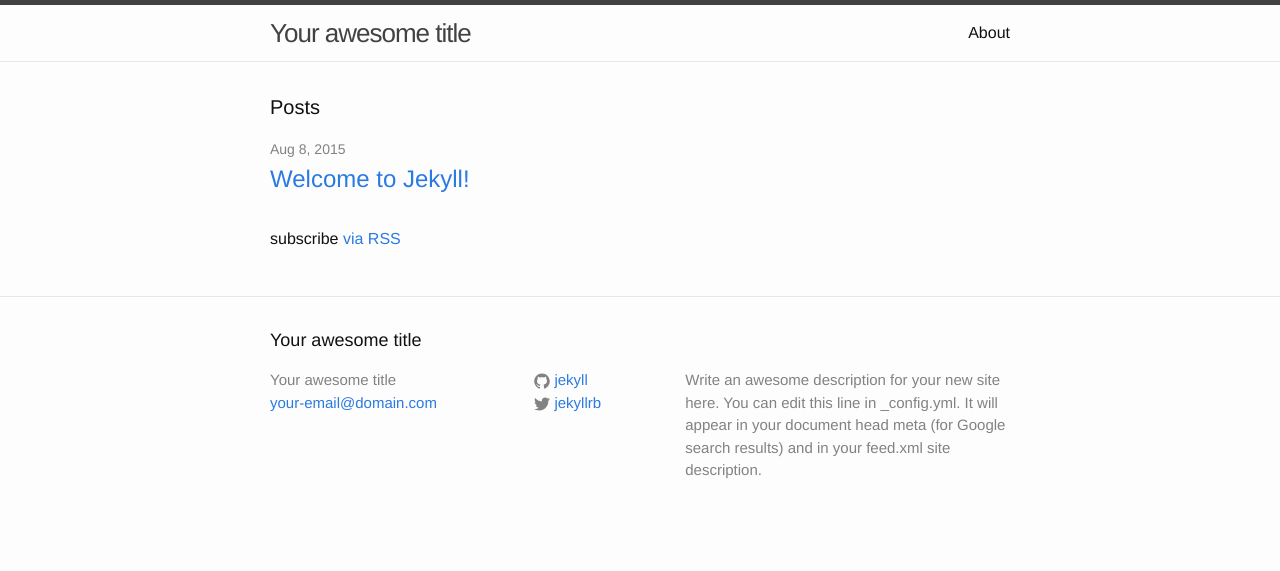
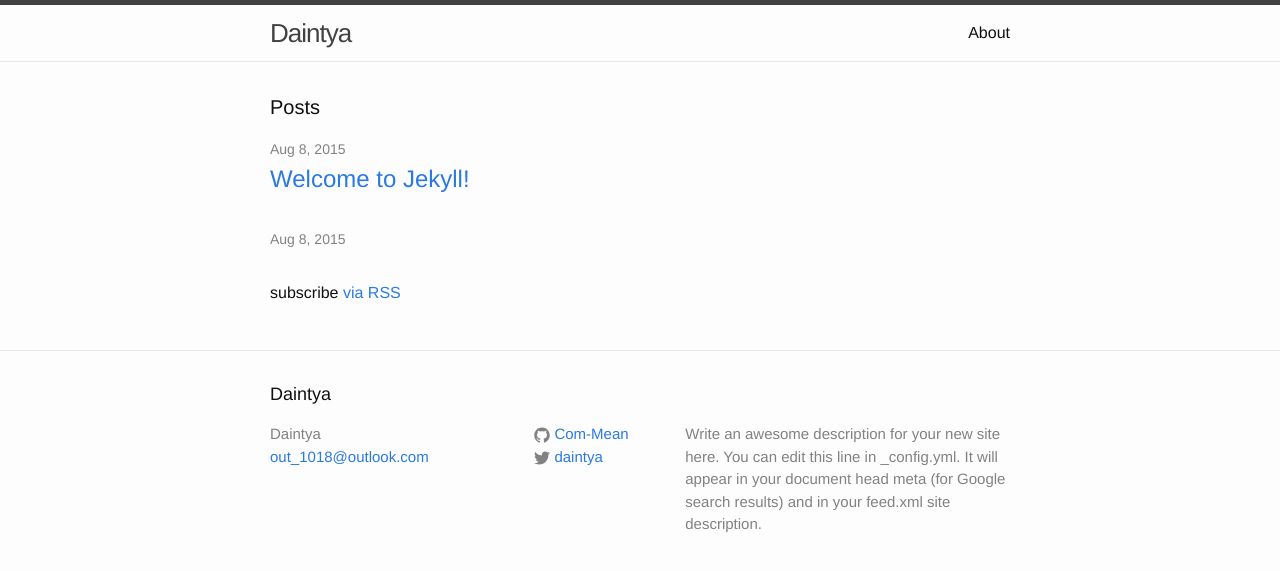
Before and after one commit to Com-Mean/daintya, a Jekyll site: the page built from index.html, in a window 1280 px wide. Shown: the top 571 px of the page. Built offline with Jekyll 4.4.1, drawn with Linux system fonts in a browser that asks for light colours.

```diff
--- a/_config.yml
+++ b/_config.yml
@@ -1,14 +1,14 @@
 # Site settings
-title: Your awesome title
-email: your-email@domain.com
+title: Daintya
+email: out_1018@outlook.com
 description: > # this means to ignore newlines until "baseurl:"
   Write an awesome description for your new site here. You can edit this
   line in _config.yml. It will appear in your document head meta (for
   Google search results) and in your feed.xml site description.
 baseurl: "" # the subpath of your site, e.g. /blog/
-url: "http://yourdomain.com" # the base hostname & protocol for your site
-twitter_username: jekyllrb
-github_username:  jekyll
+url: "http://daintya.com" # the base hostname & protocol for your site
+twitter_username: daintya
+github_username:  Com-Mean
 
 # Build settings
 markdown: kramdown
```
Also changed, not shown: _posts/2015-08-07-my_first_article.md (added, +29 -0 lines).
